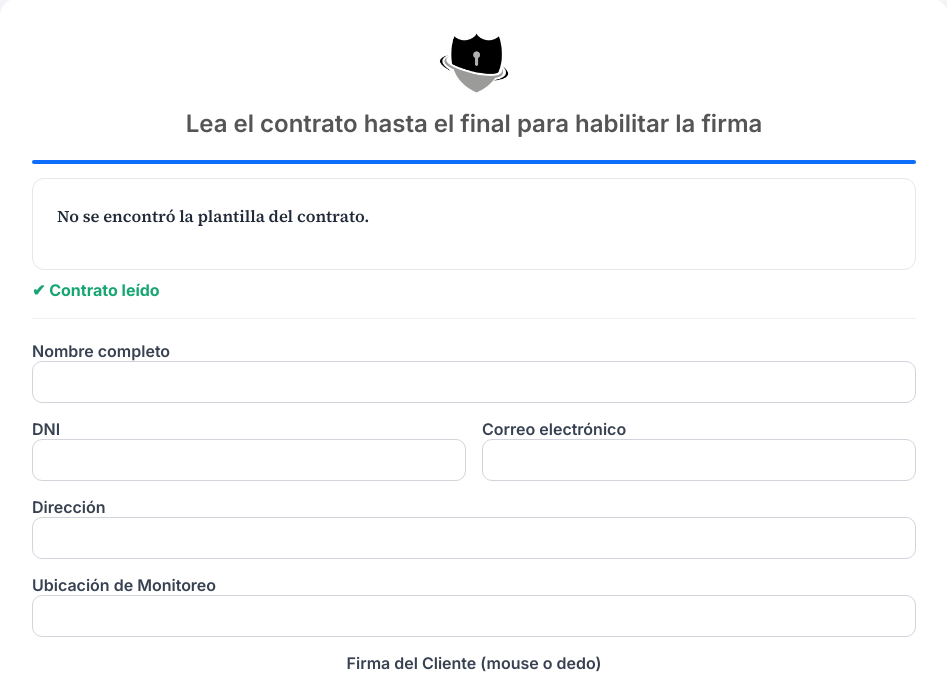
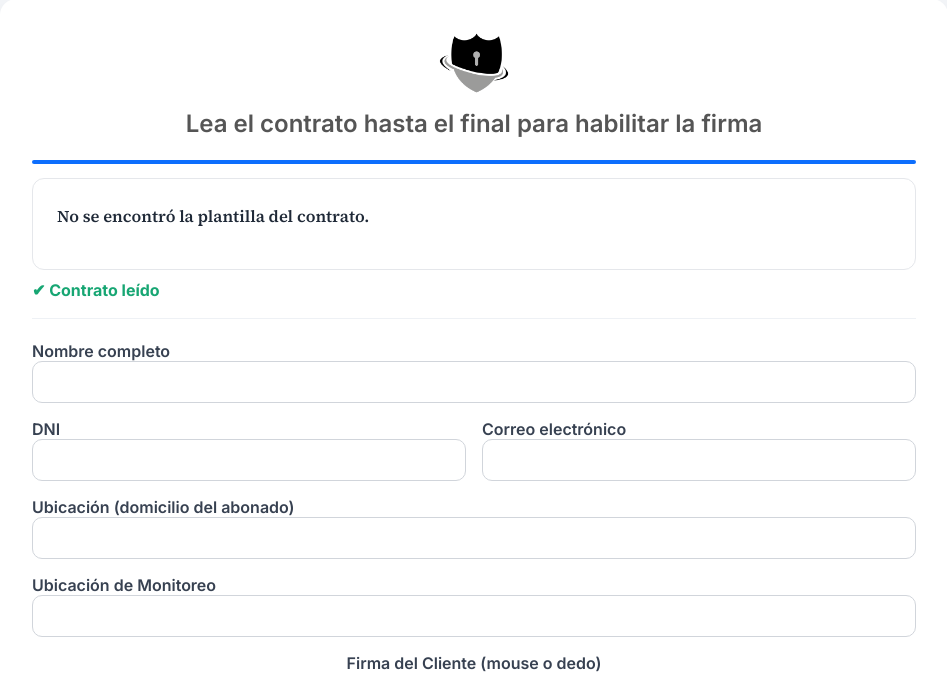
Before and after one commit to SeguridadItuzaingo/Contratos-Online, a Flask app: page / in a window 1280 px wide. Shown: the part 41-718 px from the top of the page, without its empty margins (166-1113 px from the left). Run offline with Flask 3, Linux system fonts and the light colour scheme.

Commit message:
Update formulario_contrato.html

```diff
--- a/templates/formulario_contrato.html
+++ b/templates/formulario_contrato.html
@@ -303,13 +303,13 @@
                 </div>
 
                 <div class="full">
-                    <label for="direccion">Dirección</label>
-                    <input type="text" name="direccion" id="direccion" required>
+                    <label for="ubicacion">Ubicación (domicilio del abonado)</label>
+                    <input type="text" name="ubicacion" id="ubicacion" required>
                 </div>
 
                 <div class="full">
-                    <label for="ubicacion">Ubicación de Monitoreo</label>
-                    <input type="text" name="ubicacion" id="ubicacion" required>
+                    <label for="ubicacion_monitoreo">Ubicación de Monitoreo</label>
+                    <input type="text" name="ubicacion_monitoreo" id="ubicacion_monitoreo" required>
                 </div>
 
                 <div class="full">
```
